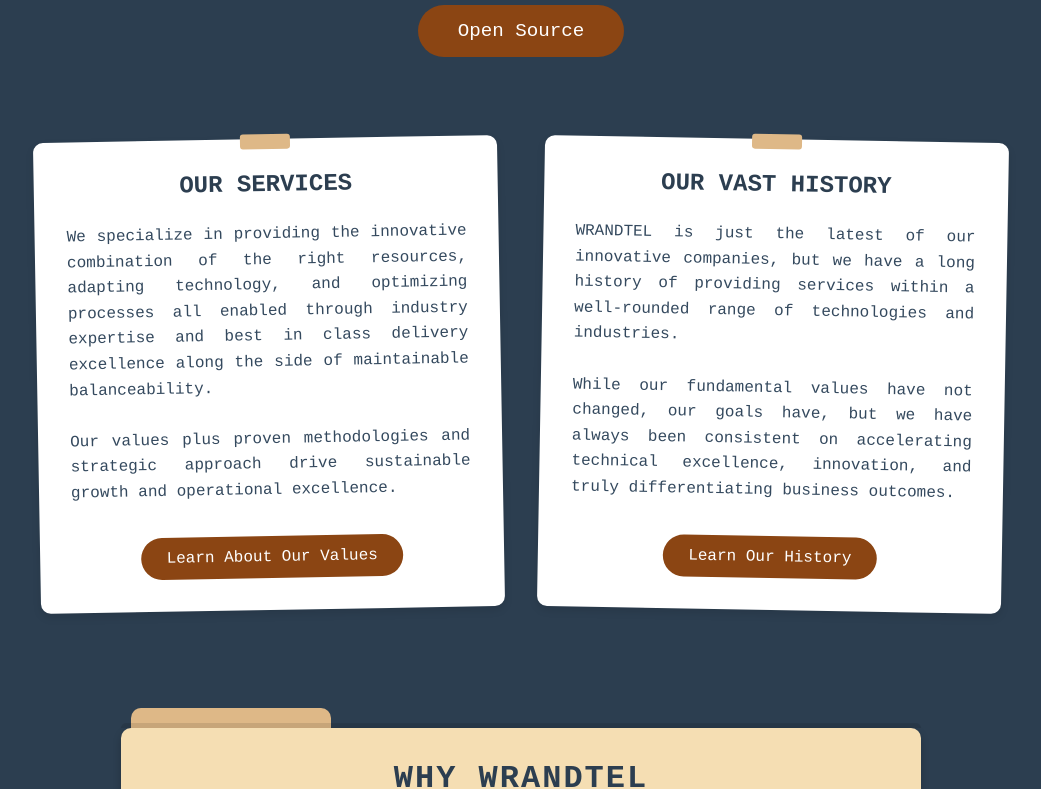
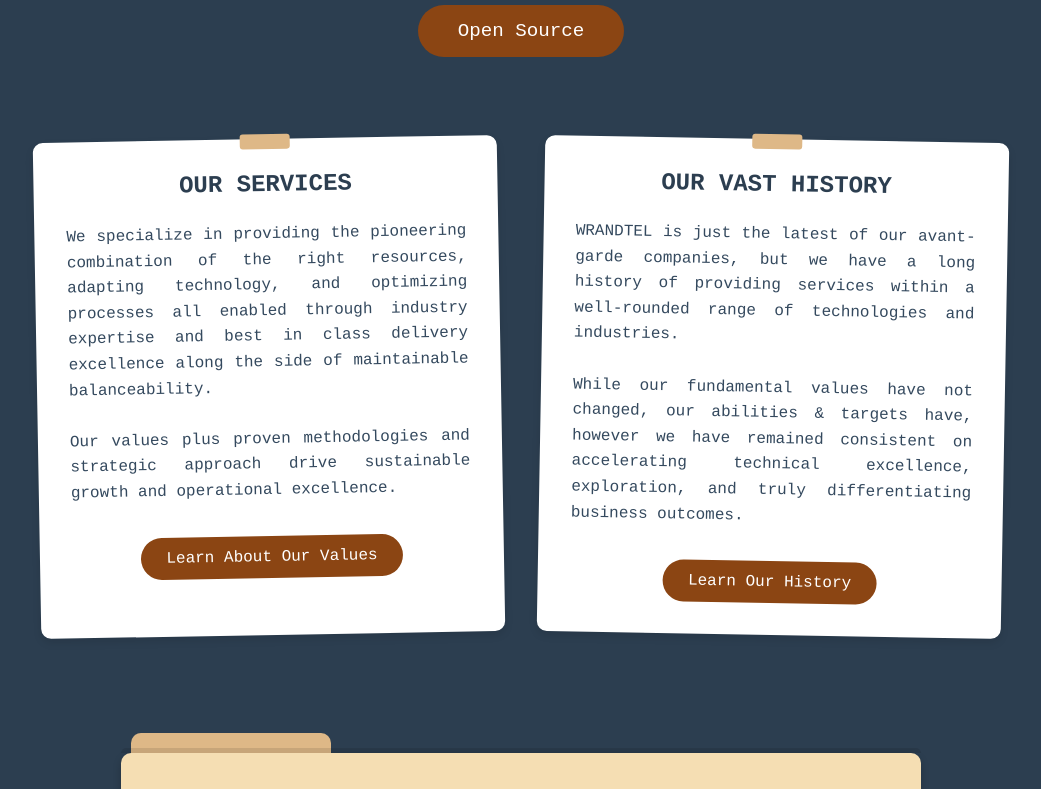
Before and after one commit to c-u-l8er/wrandtel, a SvelteKit app: page / in a window 1280 px wide. Shown: the part 1120-1909 px from the top of the page, without its empty margins (119-1160 px from the left). Built offline with nearby package versions, Linux system fonts and the light colour scheme.

Commit message:
pioneering

```diff
--- a/src/app.css
+++ b/src/app.css
@@ -373,9 +373,9 @@
     display: flex;
     justify-content: center;
     gap: 40px;
-    margin-bottom: 4em;
     width: 100%;
     max-width: 1200px;
+    margin: 0 auto 4em auto;
 }
 
 .notecard {
--- a/src/routes/+layout.svelte
+++ b/src/routes/+layout.svelte
@@ -19,4 +19,7 @@
 <Footer />
 
 <style>
+    main {
+        width: 100%;
+    }
 </style>
--- a/src/routes/+page.svelte
+++ b/src/routes/+page.svelte
@@ -74,7 +74,7 @@
     <div class="notecard">
         <div class="notecard-title">OUR SERVICES</div>
         <div class="notecard-body">
-            We specialize in providing the innovative combination of the right
+            We specialize in providing the pioneering combination of the right
             resources, adapting technology, and optimizing processes all enabled
             through industry expertise and best in class delivery excellence
             along the side of maintainable balanceability.
@@ -87,13 +87,13 @@
     <div class="notecard">
         <div class="notecard-title">OUR VAST HISTORY</div>
         <div class="notecard-body">
-            WRANDTEL is just the latest of our innovative companies, but we have
-            a long history of providing services within a well-rounded range of
-            technologies and industries.
+            WRANDTEL is just the latest of our avant-garde companies, but we
+            have a long history of providing services within a well-rounded
+            range of technologies and industries.
             <br /><br />
-            While our fundamental values have not changed, our goals have, but we
-            have always been consistent on accelerating technical excellence, innovation,
-            and truly differentiating business outcomes.
+            While our fundamental values have not changed, our abilities & targets
+            have, however we have remained consistent on accelerating technical excellence,
+            exploration, and truly differentiating business outcomes.
         </div>
         <a href="/history" class="notecard-btn"> Learn Our History </a>
     </div>
```
Also changed, not shown: src/routes/history/+page.svelte (+8 -6 lines), src/routes/laboratory/+page.svelte (+5 -7 lines).
